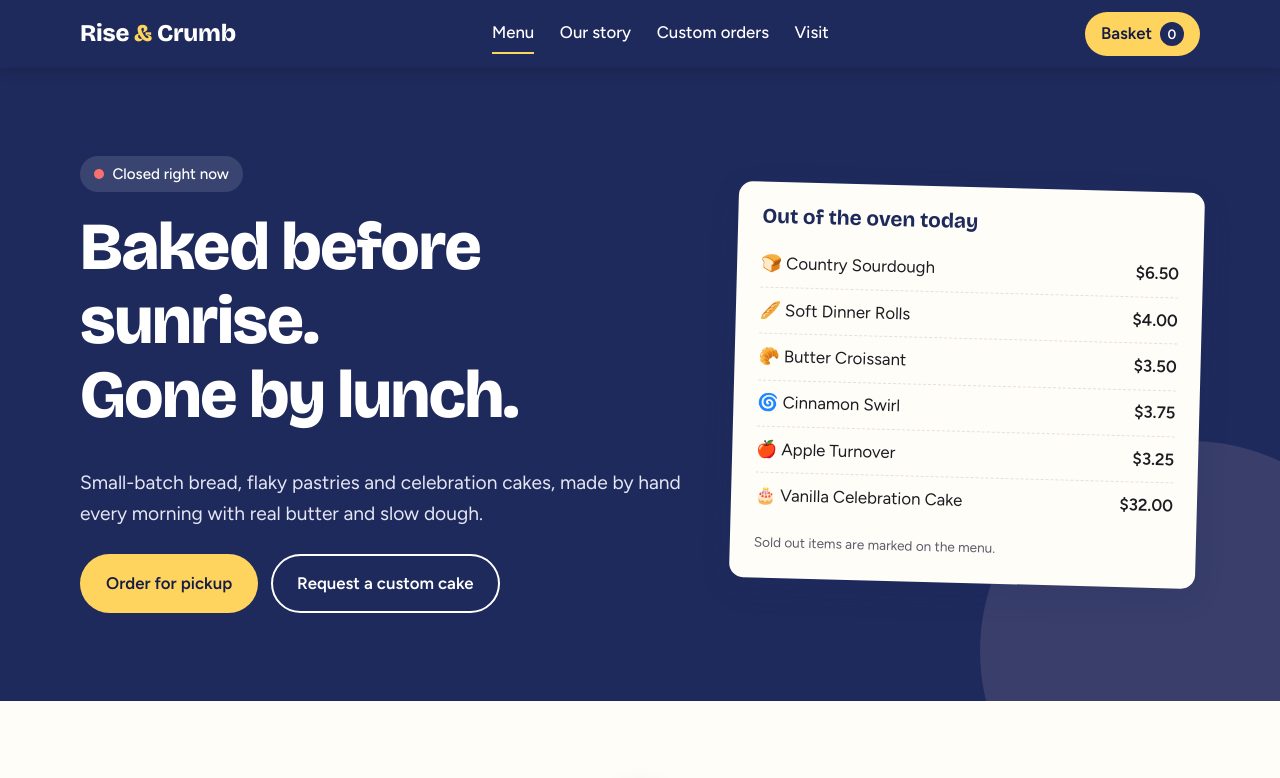
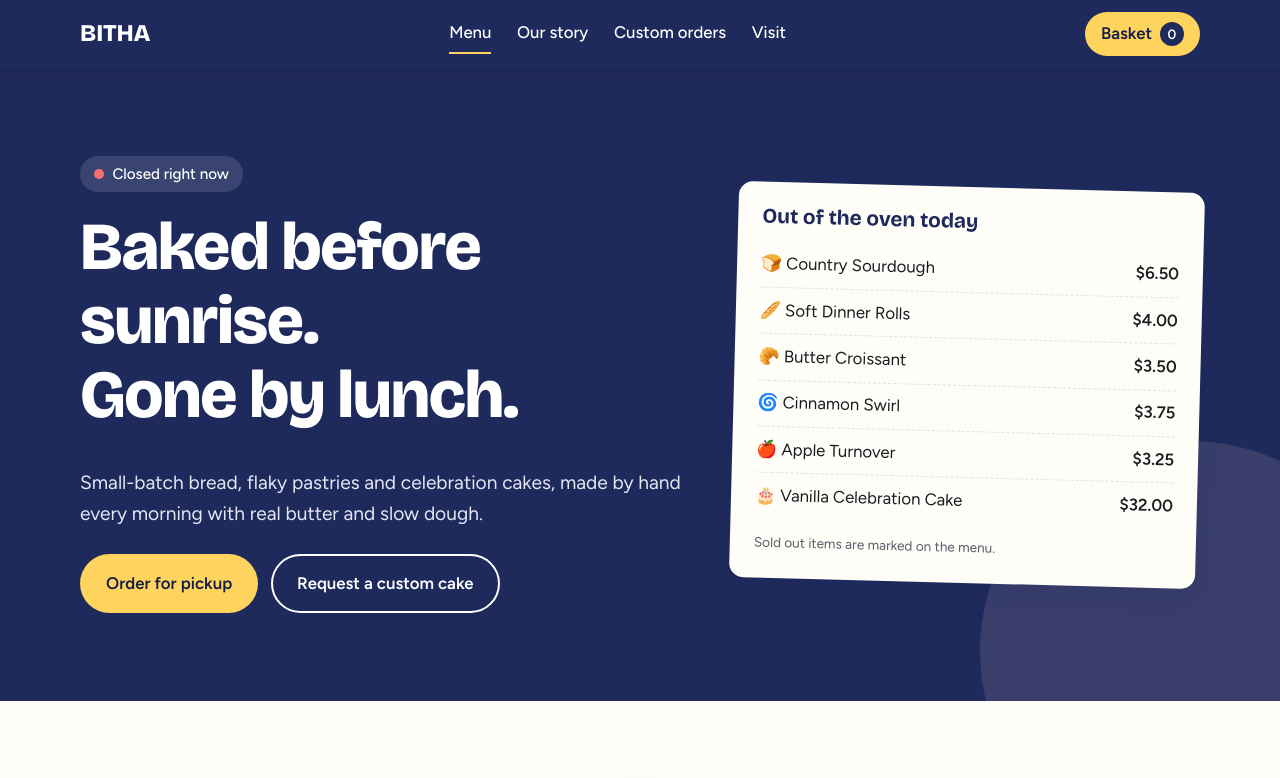
Before and after one commit to dorcassai-ux/Bakery-app, a plain HTML site: page index.html in a window 1280 px wide. Shown: the top 778 px of the page. Drawn offline with nearby package versions, Linux system fonts and the light colour scheme.

Commit message:
Update index.html

```diff
--- a/index.html
+++ b/index.html
@@ -15,7 +15,7 @@
 
   <header class="site-header" id="top">
     <div class="wrap bar">
-      <a class="logo" href="#top" aria-label="Rise &amp; Crumb home">Rise <span>&amp;</span> Crumb</a>
+      <a class="logo" href="#top" aria-label="Rise &amp; Crumb home">BITHA</a>
 
       <nav id="nav" class="nav" aria-label="Main">
         <a href="#menu">Menu</a>
```
